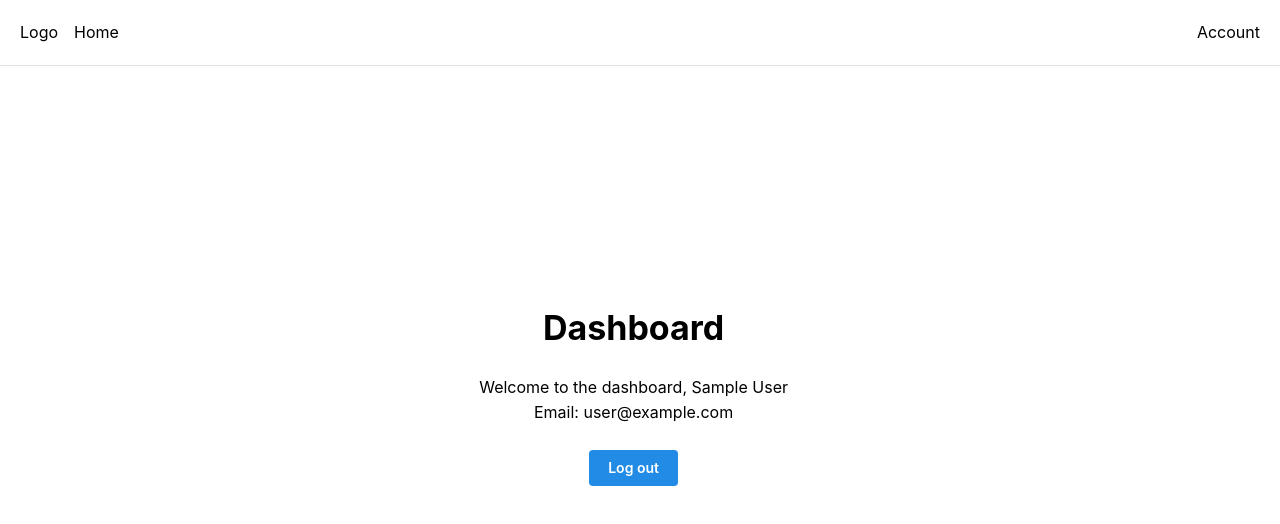
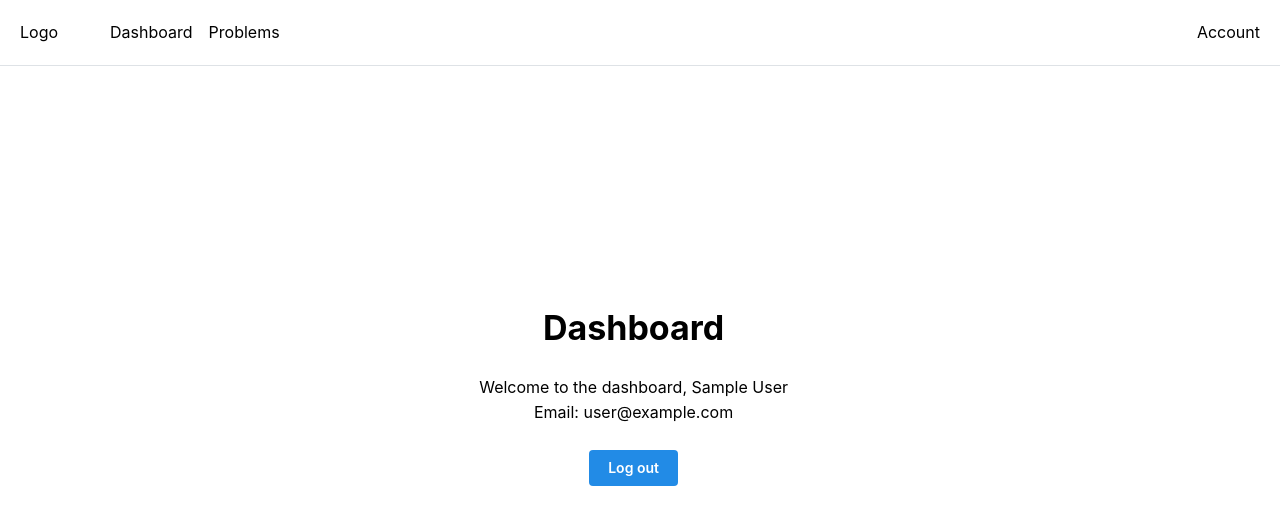
Before and after one commit to TrishaCarter/IR-Website, a Next.js app: page /dashboard in a window 1280 px wide. Shown: the top 524 px of the page. Built offline with nearby package versions, Linux system fonts and the light colour scheme; no server answers; sample sign-in values are in the browser's storage.

Commit message:
Work on navbar

```diff
--- a/components/Navbar.js
+++ b/components/Navbar.js
@@ -1,11 +1,13 @@
-import { Flex, Group, Image, Text } from "@mantine/core"
+import { Flex, Group, Image, Space, Text } from "@mantine/core"
 
 export default function Navbar() {
     return (
         <Flex justify={"space-between"} align={"center"} w={"100%"} p={"lg"}>
             <Group>
                 <Text>Logo</Text>
-                <Text>Home</Text>
+                <Space w={"lg"} />
+                <Text>Dashboard</Text>
+                <Text>Problems</Text>
             </Group>
             <Text>Account</Text>
         </Flex>
```
